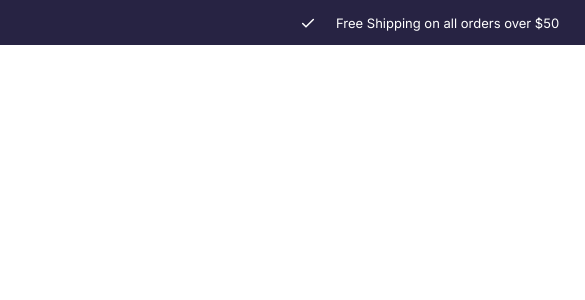
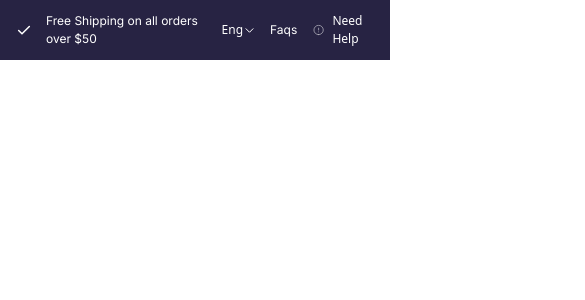
Before and after one commit to yousrakhan23/Milestone-3-e-commerce-website, a Next.js app: page / in a window 390 px wide. Shown: the top 300 px of the page, 585 px wide, since content can reach past the window. Built offline with nearby package versions, Linux system fonts and the light colour scheme.

Commit message:
header responsive

```diff
--- a/src/components/Header.tsx
+++ b/src/components/Header.tsx
@@ -7,12 +7,13 @@ const fontInter400 = Inter({ weight: "400", subsets: ["latin"] });
 const Header = () => {
   return (
     <div>
-      <header className="bg-[#272343] w-[1592px] h-[45px]">
-        <div className=" justify-between pt-[14px] pr-[300px] pb-[14px] pl-[300px] flex items-center">
+      <header className="bg-[#272343] w-full">
+        <div className="flex items-center justify-between px-4 py-3 md:py-[14px] md:px-[300px]">
+          {/* Left Section */}
           <h1
-            className={`${fontInter400.className} text-[13px] text-[#FFFFFF] flex items-center`}
+            className={`${fontInter400.className} text-[12px] text-[#FFFFFF] flex items-center sm:text-[11px] md:text-[13px]`}
           >
-            <span className="mr-[16px]">
+            <span className="mr-[10px]">
               <svg
                 width="16"
                 height="17"
@@ -33,10 +34,11 @@ const Header = () => {
               Free Shipping on all orders over $50
             </span>
           </h1>
-          <div>
-            <h2
-              className={`${fontInter400.className} text-[13px] text-center text-[#FFFFFF] flex items-center justify-center`}
-            >
+
+          {/* Right Section */}
+          <div className="flex items-center space-x-4 sm:space-x-2">
+            {/* Language Dropdown */}
+            <div className="flex items-center text-[#FFFFFF] text-[12px] sm:text-[11px] md:text-[14px]">
               <span className="mr-[2px]">Eng</span>
               <span className="self-start">
                 <svg
@@ -50,44 +52,48 @@ const Header = () => {
                   <path
                     d="M8 0.75L4.5 4.25L1 0.75"
                     stroke="white"
-                    stroke-linecap="round"
-                    stroke-linejoin="round"
+                    strokeLinecap="round"
+                    strokeLinejoin="round"
                   />
                 </svg>
               </span>
+            </div>
+
+            {/* FAQs */}
             <span
-                className={`${fontInter400.className} ml-[25px] text-[13px]`}
+              className={`${fontInter400.className} text-[#FFFFFF] text-[12px] sm:text-[11px] md:text-[13px]`}
             >
               Faqs
             </span>
-              <span>
+
+            {/* Need Help */}
+            <div className="flex items-center text-[#FFFFFF] text-[12px] sm:text-[11px] md:text-[13px]">
               <svg
                 width="16"
                 height="16"
                 viewBox="0 0 16 16"
                 fill="none"
                 xmlns="http://www.w3.org/2000/svg"
-                  className="ml-[25px] mr-2"
-
+                className="mr-2"
               >
-                  <g opacity="0.7" clip-path="url(#clip0_1_883)">
+                <g opacity="0.7" clipPath="url(#clip0_1_883)">
                   <path
                     d="M7.99992 14.6667C11.6818 14.6667 14.6666 11.6819 14.6666 8.00004C14.6666 4.31814 11.6818 1.33337 7.99992 1.33337C4.31802 1.33337 1.33325 4.31814 1.33325 8.00004C1.33325 11.6819 4.31802 14.6667 7.99992 14.6667Z"
                     stroke="white"
-                      stroke-linecap="round"
-                      stroke-linejoin="round"
+                    strokeLinecap="round"
+                    strokeLinejoin="round"
                   />
                   <path
                     d="M8 5.33337V8.00004"
                     stroke="white"
-                      stroke-linecap="round"
-                      stroke-linejoin="round"
+                    strokeLinecap="round"
+                    strokeLinejoin="round"
                   />
                   <path
                     d="M8 10.6666H8.00615"
                     stroke="white"
-                      stroke-linecap="round"
-                      stroke-linejoin="round"
+                    strokeLinecap="round"
+                    strokeLinejoin="round"
                   />
                 </g>
                 <defs>
@@ -96,8 +102,8 @@ const Header = () => {
                   </clipPath>
                 </defs>
               </svg>
-              </span> Need Help
-            </h2>
+              Need Help
+            </div>
           </div>
         </div>
       </header>
```
Lines whose indentation alone changed are shown as unchanged.
